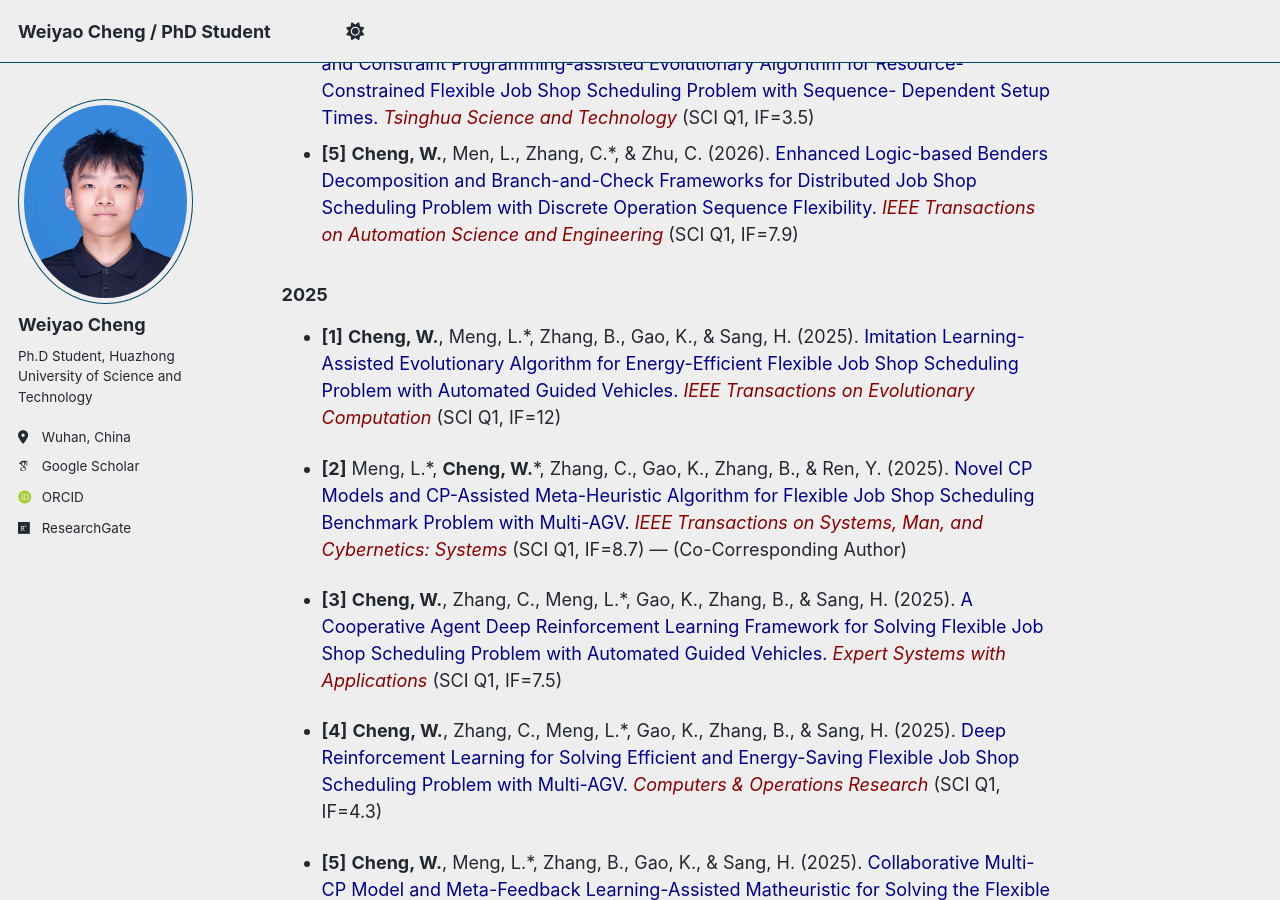
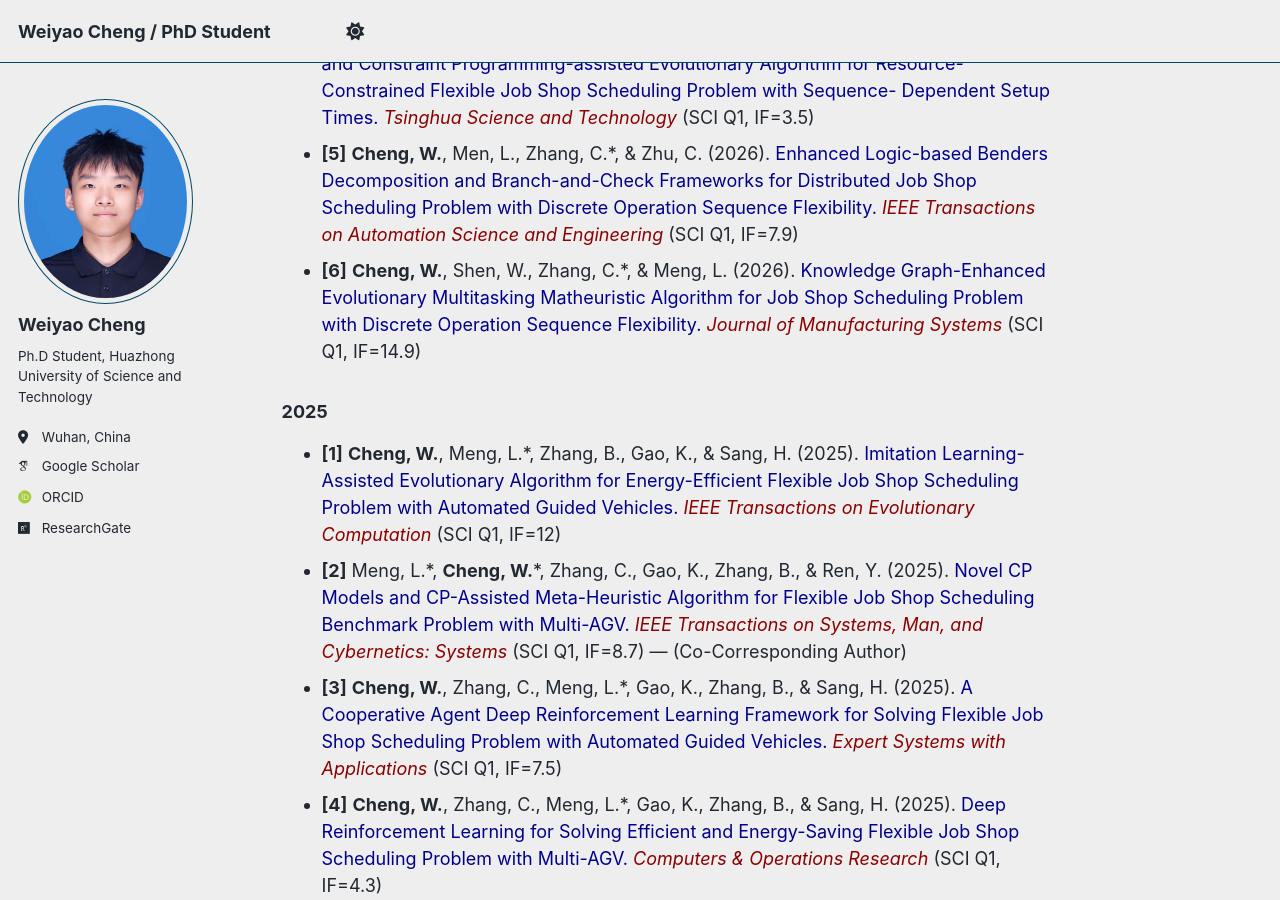
Before and after one commit to cwylcu080903/cwylcu080903.github.io, a Jekyll site: the page built from _pages/about.md, in a window 1280 px wide and 900 px high, scrolled down 951 px. Built offline with Jekyll 4.4.1, drawn with Linux system fonts in a browser that asks for light colours; some web fonts are replaced; a script bundle is joined from its source files by our own code; library files that are not in the unit come from our copies.

Commit message:
Update about.md

```diff
--- a/_pages/about.md
+++ b/_pages/about.md
@@ -21,16 +21,12 @@ Journal Publications
 - **[3]** **Cheng, W.**, Zhang, C., Men, L.*, Ren, Y., & Zhang, B. (2026). <span style="color: #00008B;">Multi-threaded constraint programming-assisted space perception evolutionary algorithm for energy-efficient flexible job shop scheduling problem with sequence-dependent setup times. </span> <i style="color: #8B0000;">Computers & Operations Research</i> (SCI Q1, IF=4.3)
 - **[4]** **Cheng, W.**, Zhang, C., Men, L.*, Sang, H., & Zhang, B. (2026). <span style="color: #00008B;">Imitation Learning and Constraint Programming-assisted Evolutionary Algorithm for Resource-Constrained Flexible Job Shop Scheduling Problem with Sequence- Dependent Setup Times. </span> <i style="color: #8B0000;">Tsinghua Science and Technology</i> (SCI Q1, IF=3.5)
 - **[5]** **Cheng, W.**, Men, L., Zhang, C.*, & Zhu, C. (2026). <span style="color: #00008B;">Enhanced Logic-based Benders Decomposition and Branch-and-Check Frameworks for Distributed Job Shop Scheduling Problem with Discrete Operation Sequence Flexibility. </span> <i style="color: #8B0000;"> IEEE Transactions on Automation Science and Engineering</i> (SCI Q1, IF=7.9)
+- **[6]** **Cheng, W.**, Shen, W., Zhang, C.*, & Meng, L. (2026). <span style="color: #00008B;">Knowledge Graph-Enhanced Evolutionary Multitasking Matheuristic Algorithm for Job Shop Scheduling Problem with Discrete Operation Sequence Flexibility. </span> <i style="color: #8B0000;"> Journal of Manufacturing Systems</i> (SCI Q1, IF=14.9)
 
 ### 2025
 - **[1]** **Cheng, W.**, Meng, L.*, Zhang, B., Gao, K., & Sang, H. (2025). <span style="color: #00008B;">Imitation Learning-Assisted Evolutionary Algorithm for Energy-Efficient Flexible Job Shop Scheduling Problem with Automated Guided Vehicles.</span> <i style="color: #8B0000;">IEEE Transactions on Evolutionary Computation</i> (SCI Q1, IF=12)
-
 - **[2]** Meng, L.*, **Cheng, W.**\*, Zhang, C., Gao, K., Zhang, B., & Ren, Y. (2025). <span style="color: #00008B;">Novel CP Models and CP-Assisted Meta-Heuristic Algorithm for Flexible Job Shop Scheduling Benchmark Problem with Multi-AGV.</span> <i style="color: #8B0000;">IEEE Transactions on Systems, Man, and Cybernetics: Systems</i> (SCI Q1, IF=8.7) — (Co-Corresponding Author)
-
 - **[3]** **Cheng, W.**, Zhang, C., Meng, L.*, Gao, K., Zhang, B., & Sang, H. (2025). <span style="color: #00008B;">A Cooperative Agent Deep Reinforcement Learning Framework for Solving Flexible Job Shop Scheduling Problem with Automated Guided Vehicles.</span> <i style="color: #8B0000;">Expert Systems with Applications</i> (SCI Q1, IF=7.5)
-
 - **[4]** **Cheng, W.**, Zhang, C., Meng, L.*, Gao, K., Zhang, B., & Sang, H. (2025). <span style="color: #00008B;">Deep Reinforcement Learning for Solving Efficient and Energy-Saving Flexible Job Shop Scheduling Problem with Multi-AGV.</span> <i style="color: #8B0000;">Computers & Operations Research</i> (SCI Q1, IF=4.3)
-
 - **[5]** **Cheng, W.**, Meng, L.*, Zhang, B., Gao, K., & Sang, H. (2025). <span style="color: #00008B;">Collaborative Multi-CP Model and Meta-Feedback Learning-Assisted Matheuristic for Solving the Flexible Job Shop Scheduling Problem with Sequence-Dependent Setup Times.</span> <i style="color: #8B0000;">Swarm and Evolutionary Computation</i> (SCI Q1, IF=8.5)
-
 - **[6]** **Cheng, W.**, Meng, L.\*, Zhang, Y., Zhang, C.\*, Zhang, B., & Sang, H. (2025). <span style="color: #00008B;">A novel Constraint Programming-Assisted evolutionary algorithm with deep Q-network for flexible job shop scheduling problem with robot constraints.</span> <i style="color: #8B0000;">Computers & Industrial Engineering</i> (SCI Q1, IF=6.5)
```
